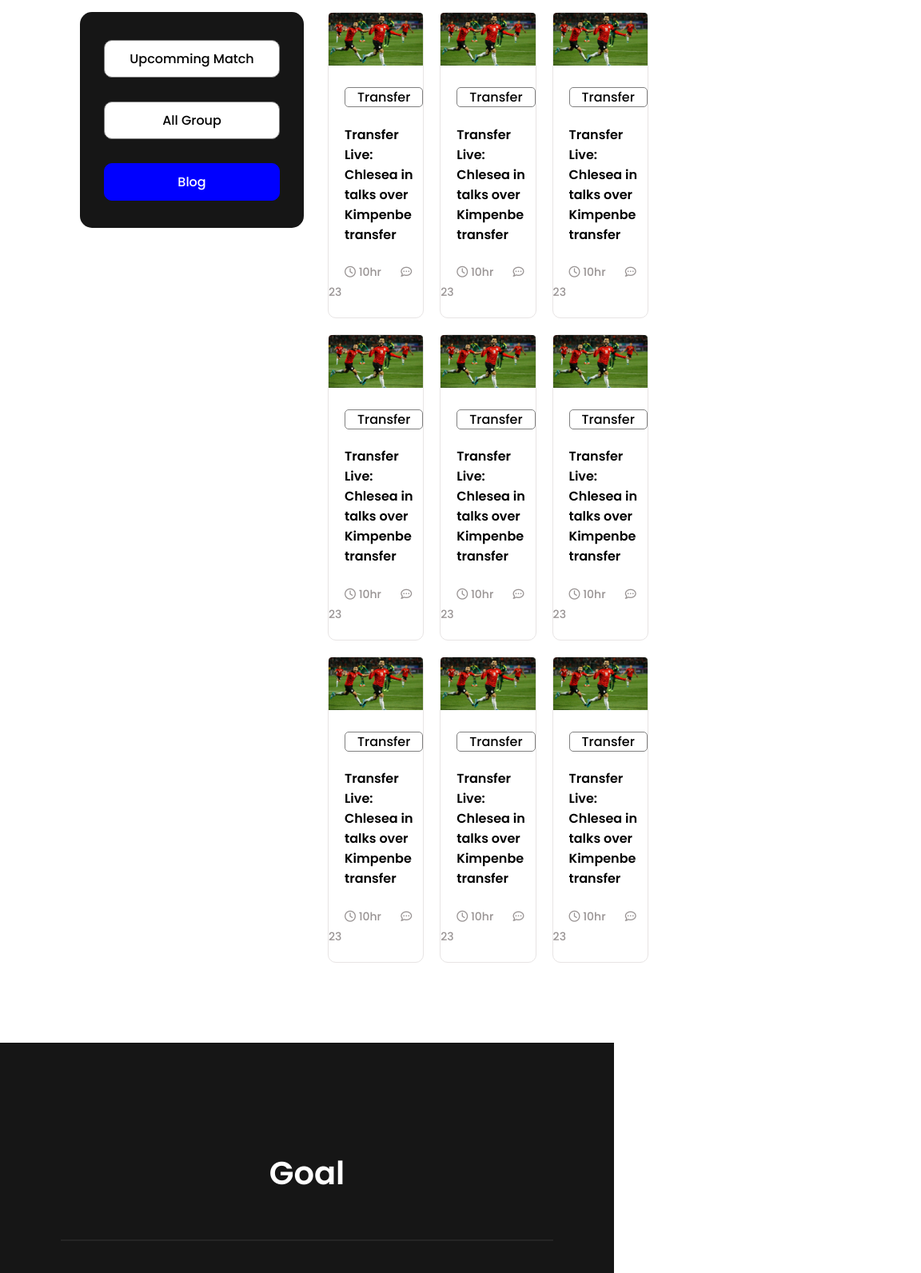
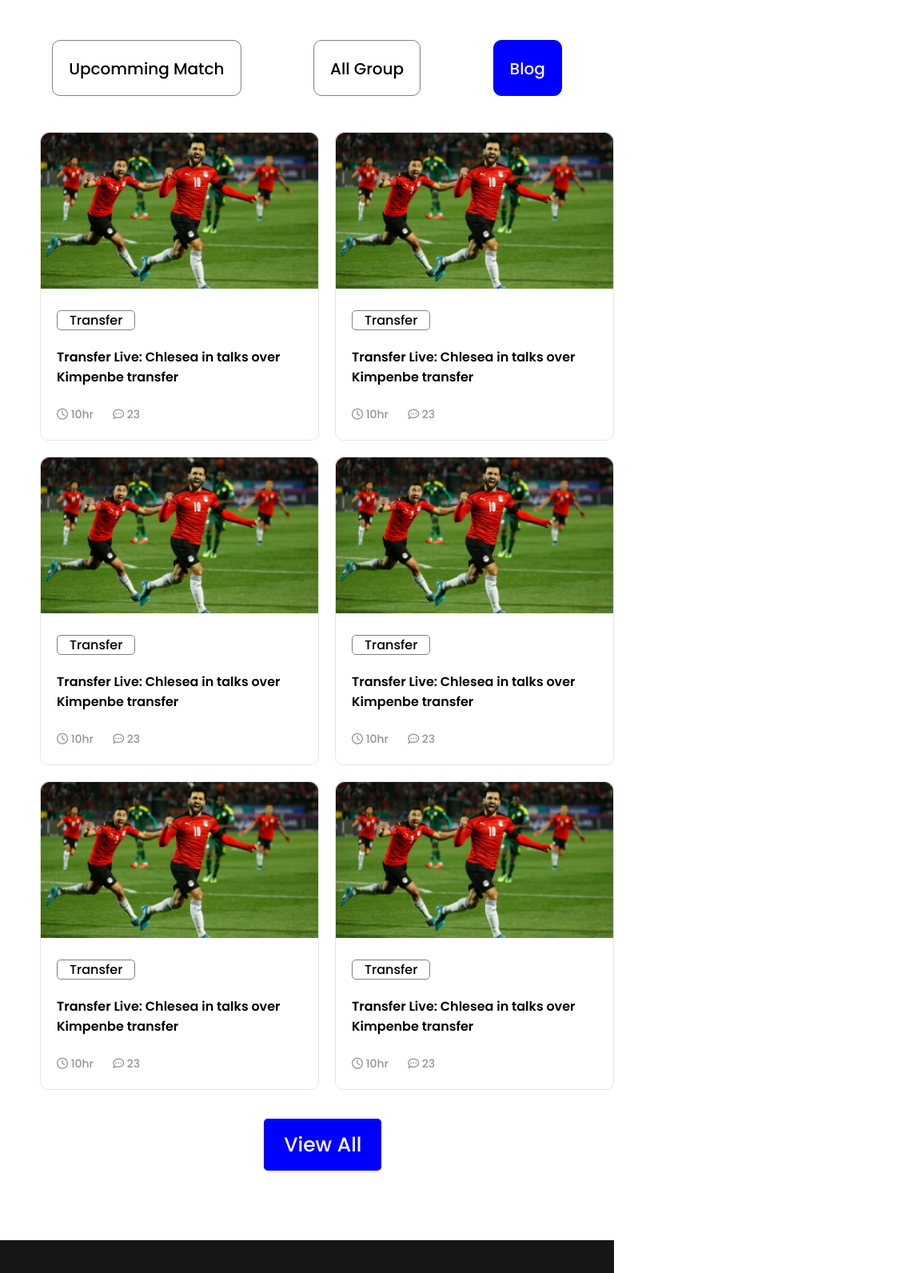
Before and after one commit to hasanimrul/live-sports, a plain HTML site: page index.html in a window 768 px wide. Shown: the part 680-2272 px from the top of the page at 80% size, 1152 px wide, since content can reach past the window. Drawn offline with Linux system fonts and the light colour scheme.

Commit message:
everything is done Alhamdulillah

```diff
--- a/index.html
+++ b/index.html
@@ -119,45 +119,9 @@
                     <span class="icon"><i class="fa-regular fa-clock"></i> 10hr</span>
                     <span class="icon"><i class="fa-regular fa-comment-dots"></i> 23</span>
                 </div>
-                <div class="blog">
-                    <div class="blog-image">
-                        <img src="assets/Blog Image.png" alt="">
-                    </div>
-                    <a href="#">Transfer</a>
-                    <article class="blog-title">
-                        <h4>Transfer Live: Chlesea in talks
-                            over Kimpenbe transfer
-                        </h4>
-                    </article>
-                    <span class="icon"><i class="fa-regular fa-clock"></i> 10hr</span>
-                    <span class="icon"><i class="fa-regular fa-comment-dots"></i> 23</span>
-                </div>
-                <div class="blog">
-                    <div class="blog-image">
-                        <img src="assets/Blog Image.png" alt="">
-                    </div>
-                    <a href="#">Transfer</a>
-                    <article class="blog-title">
-                        <h4>Transfer Live: Chlesea in talks
-                            over Kimpenbe transfer
-                        </h4>
-                    </article>
-                    <span class="icon"><i class="fa-regular fa-clock"></i> 10hr</span>
-                    <span class="icon"><i class="fa-regular fa-comment-dots"></i> 23</span>
-                </div>
-                <div class="blog">
-                    <div class="blog-image">
-                        <img src="assets/Blog Image.png" alt="">
-                    </div>
-                    <a href="#">Transfer</a>
-                    <article class="blog-title">
-                        <h4>Transfer Live: Chlesea in talks
-                            over Kimpenbe transfer
-                        </h4>
-                    </article>
-                    <span class="icon"><i class="fa-regular fa-clock"></i> 10hr</span>
-                    <span class="icon"><i class="fa-regular fa-comment-dots"></i> 23</span>
-                </div>
+            </div>
+            <div class="button">
+                <a href="#">View All</a>
             </div>
         </section>
         <!-- blog section end  -->
--- a/style.css
+++ b/style.css
@@ -21,9 +21,17 @@ body{
     height: 545px;
     border-radius: 30px;
     margin: 50px 100px 0 100px;
+
+}
+.top-banner:hover a{
+    background-color: green;
+    font-size: 20px;
+    transition: 1s ease-in;
+    cursor: pointer;
 }
 .top-banner-blog{
     margin-left: 70px;
+
 }
 .top-banner-blog h1{
     color: white;
@@ -38,6 +46,7 @@ body{
     margin-bottom: 40px;
     padding-right: 10px;
 }
+
 .top-banner-blog a{
     text-decoration: none;
     color: #ffffff;
@@ -121,6 +130,20 @@ body{
     margin-left: 20px;
     margin-bottom: 20px;
 }
+.button{
+    margin-top: 50px;
+    display: none;
+}
+
+.button a{
+    text-decoration: none;
+    background-color: blue;
+    color: #ffffff;
+    border-radius: 5px;
+    padding: 15px 25px;
+    font-size: 25px;
+    margin-left: 43%;
+}
 
 
 
@@ -167,7 +190,7 @@ body{
 
 .footer-container{
     background-color: #161616;
-    height: 100%px;
+    height: 100%;
     width: 100%;
     padding-top: 100px;
     margin-top: 100px;
@@ -198,6 +221,7 @@ hr{
     margin-top: 40px;
     justify-content: center;
     gap: 50px;
+    padding-bottom: 20px;
 
 }
 .social-icon a{
@@ -209,7 +233,7 @@ hr{
 
 /* For Mobile Device */
 
-@media only screen and (max-width:576px ) {
+@media only screen and (max-width:576px) {
 
    /* top banner style  */
     .top-banner{
@@ -344,3 +368,74 @@ hr{
 }
 
 /* for tablet device  */
+
+@media only screen and (min-width:577px) and (max-width:992px) {
+    /* top banner style  */
+   .top-banner{
+    display: flex;
+    width: 900px;
+    margin-left: 40px;
+   }
+   .top-banner-blog h1{
+    font-size: 40px;
+   }
+   .top-banner-blog p{
+    font-size: 16px;
+   }
+   .top-banner-image{
+    padding-right: 50px;
+
+   }
+   .top-banner-image img{
+    height: 450px;
+    margin-top:50px
+   }
+   /* blog section style  */
+
+   .blog-container{
+    display:flex;
+    flex-direction: column;
+    margin: 0;
+    padding: 0;
+   }
+   .side-button{
+    display: flex;
+    flex-direction: row;
+    justify-content: space-around;
+    background-color: #ffffff;
+    height: 80px;
+    border-radius: 15px;
+    width:auto
+   }
+   .side-button a{
+    padding:20px ;
+    font-size: 20px;
+}
+   .all-blogs{
+    display: grid;
+    grid-template-columns: repeat(2, 1fr);
+    align-items: center;
+    margin-left: 50px;
+}
+.button{
+    display:block;
+}
+
+
+   /* upcomming-match.html style */
+   .upcomming-match-container{
+    display: flex;
+    flex-direction: column;
+}
+   .match-features{
+    display: grid;
+    grid-template-columns: repeat(2, 1fr);
+}
+
+/* footer section style  */
+.footer-nav{
+    gap: 20px;
+}
+.social-icon a{
+    font-size: 25px;
+}
```
